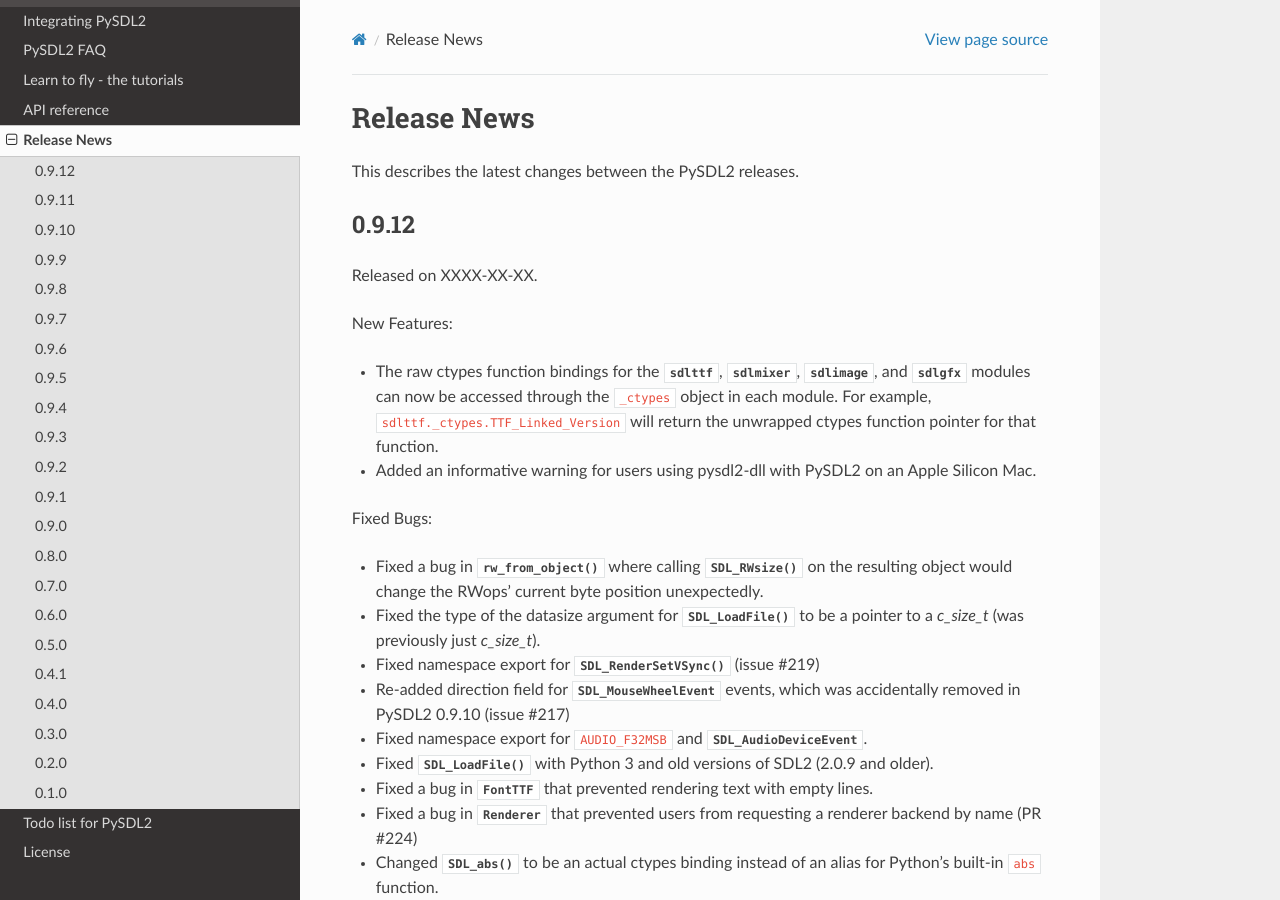
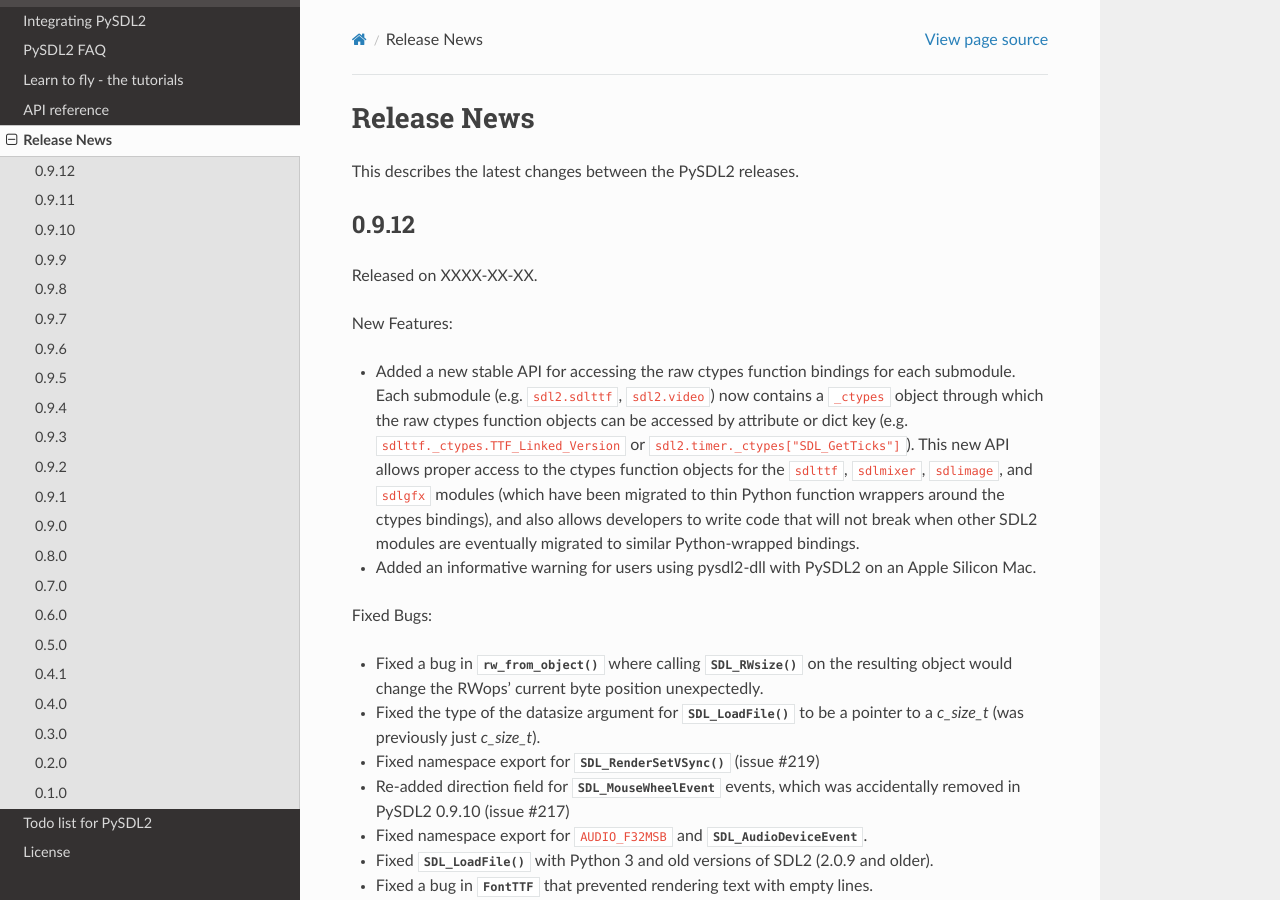
Before and after one commit to py-sdl/py-sdl2, a Sphinx documentation site: the page built from doc/news.rst, in a window 1280 px wide and 900 px high. Built offline with Sphinx 7.4.7 and the Read the Docs theme 2.0.0, drawn with Linux system fonts in a browser that asks for light colours.

Commit message:
Updates _ctypes docs

```diff
--- a/doc/news.rst
+++ b/doc/news.rst
@@ -9,11 +9,16 @@
 
 New Features:
 
-* The raw ctypes function bindings for the :mod:`~sdl2.sdlttf`,
-  :mod:`~sdl2.sdlmixer`, :mod:`~sdl2.sdlimage`, and :mod:`~sdl2.sdlgfx` modules
-  can now be accessed through the ``_ctypes`` object in each module. For
-  example, ``sdlttf._ctypes.TTF_Linked_Version`` will return the unwrapped
-  ctypes function pointer for that function.
+* Added a new stable API for accessing the raw ctypes function bindings for each
+  submodule. Each submodule (e.g. ``sdl2.sdlttf``, ``sdl2.video``) now contains
+  a ``_ctypes`` object through which the raw ctypes function objects can be
+  accessed by attribute or dict key (e.g. ``sdlttf._ctypes.TTF_Linked_Version``
+  or ``sdl2.timer._ctypes["SDL_GetTicks"]``). This new API allows proper access
+  to the ctypes function objects for the ``sdlttf``, ``sdlmixer``, ``sdlimage``,
+  and ``sdlgfx`` modules (which have been migrated to thin Python function
+  wrappers around the ctypes bindings), and also allows developers to write code
+  that will not break when other SDL2 modules are eventually migrated to similar
+  Python-wrapped bindings.
 * Added an informative warning for users using pysdl2-dll with PySDL2 on an
   Apple Silicon Mac.
 
```
